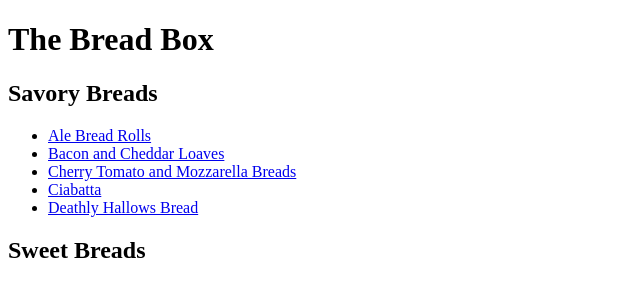
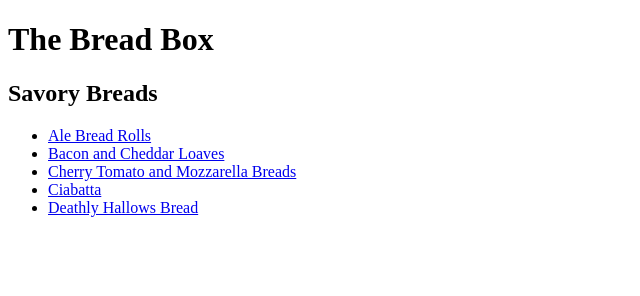
Before and after one commit to KC445/odin-recipes, a plain HTML site: page index.html in a window 1280 px wide. Shown: the whole page, without its empty margins (0-640 px from the left). Drawn offline with Linux system fonts and the light colour scheme.

Commit message:
remove sweet breads heading from index.html and images heading from README file

```diff
--- a/index.html
+++ b/index.html
@@ -19,7 +19,6 @@
         <li><a href="./recipes/ciabatta.html">Ciabatta</a></li>
         <li><a href="./recipes/deathly-hallows-bread.html">Deathly Hallows Bread</a></li>
     </ul>
-    <h2>Sweet Breads</h2>
 </body>
 
 </html>
```
Also changed, not shown: 1 other file.
